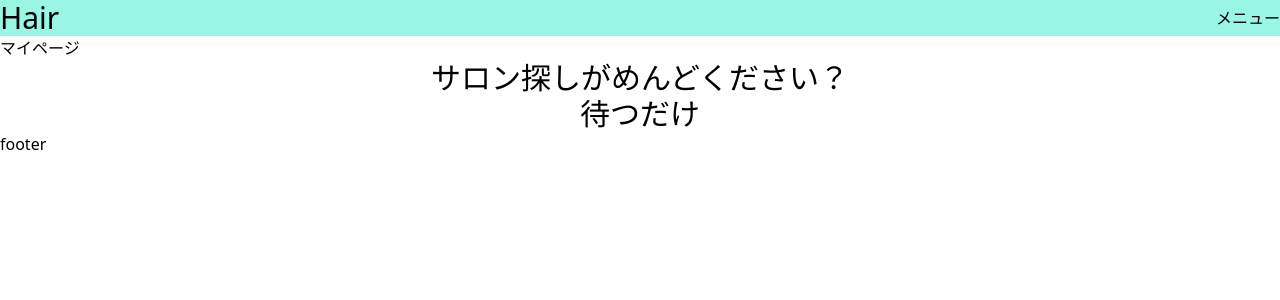
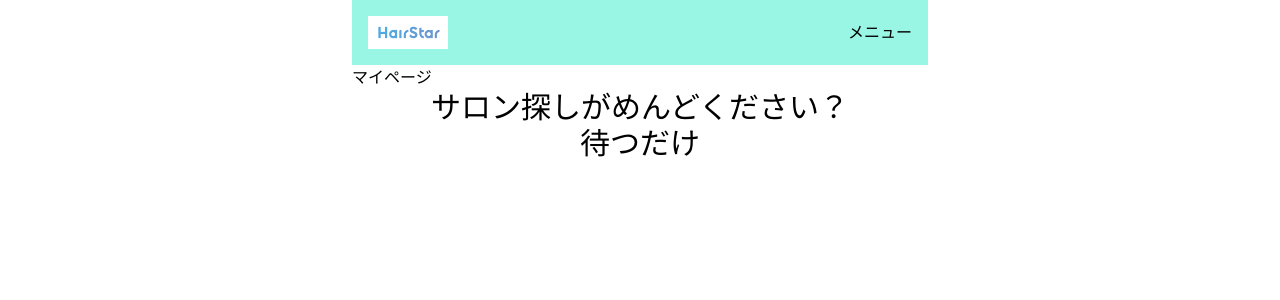
Before and after one commit to sacrwst/hairstar, a React (Create React App) app: page / in a window 1280 px wide. Shown: the top 300 px of the page. Built offline with nearby package versions, Linux system fonts and the light colour scheme.

Commit message:
✨ Header, Footerを共通化

```diff
--- a/src/App.tsx
+++ b/src/App.tsx
@@ -1,5 +1,6 @@
 import { Mypage } from "components/pages/Mypage";
 import { Top } from "components/pages/Top";
+import { DefaultTemplate } from "components/templates/DefaultTemplate";
 import { BrowserRouter, Route, Routes } from "react-router-dom";
 
 function App() {
@@ -7,8 +8,22 @@ function App() {
     <div className="App">
       <BrowserRouter>
         <Routes>
-          <Route index element={<Top />} />
-          <Route path="/mypage" element={<Mypage />} />
+          <Route
+            index
+            element={
+              <DefaultTemplate>
+                <Top />
+              </DefaultTemplate>
+            }
+          />
+          <Route
+            path="/mypage"
+            element={
+              <DefaultTemplate>
+                <Mypage />
+              </DefaultTemplate>
+            }
+          />
         </Routes>
       </BrowserRouter>
     </div>
--- a/src/components/pages/Mypage.tsx
+++ b/src/components/pages/Mypage.tsx
@@ -2,19 +2,7 @@ import { Link } from "react-router-dom";
 
 export const Mypage = () => {
   return (
-    <div className="mypage max-w-xl mx-auto">
-      <header className="bg-teal-200 p-4">
-        <div className="flex justify-between items-center">
-          <h1 className="w-20">
-            <Link to={"/"}>
-              <img src={`${process.env.PUBLIC_URL}/logo.png`} alt="" />
-            </Link>
-          </h1>
-          <div className="cursor-pointer">メニュー</div>
-        </div>
-      </header>
-      <main>
-        <div className="max-w-xl mx-auto">
+    <main className="Mypage">
       <Link to={"/login"}>ログイン</Link>
       <h2 className="text-3xl text-center">マイページ</h2>
       <div>
@@ -45,9 +33,6 @@ export const Mypage = () => {
           </li>
         </ul>
       </div>
-        </div>
     </main>
-      <footer>footer</footer>
-    </div>
   );
 };
--- a/src/components/pages/Top.tsx
+++ b/src/components/pages/Top.tsx
@@ -2,14 +2,7 @@ import { Link } from "react-router-dom";
 
 export const Top = () => {
   return (
-    <div className="top">
-      <header className="bg-teal-200">
-        <div className="flex justify-between items-center">
-          <h1 className="text-3xl">Hair</h1>
-          <div className="cursor-pointer">メニュー</div>
-        </div>
-      </header>
-      <main>
+    <main className="Top">
       <div>
         <Link to={"/mypage"}>マイページ</Link>
         <h2 className="text-3xl text-center">
@@ -19,7 +12,5 @@ export const Top = () => {
         </h2>
       </div>
     </main>
-      <footer>footer</footer>
-    </div>
   );
 };
--- a/src/components/templates/DefaultTemplate.tsx
+++ b/src/components/templates/DefaultTemplate.tsx
@@ -1,19 +1,28 @@
+import { ReactNode } from "react";
 import { Link } from "react-router-dom";
 
-export const DefaultTemplate = () => {
+type Props = {
+  children: ReactNode;
+};
+
+export const DefaultTemplate = (props: Props) => {
   return (
-    <>
+    <div className="max-w-xl mx-auto">
       <header className="bg-teal-200 p-4">
         <div className="flex justify-between items-center">
           <h1 className="w-20">
             <Link to={"/"}>
-              <img src={`${process.env.PUBLIC_URL}/logo.png`} alt="" />
+              <img
+                src={`${process.env.PUBLIC_URL}/logo.png`}
+                alt="HairStarロゴ"
+              />
             </Link>
           </h1>
           <div className="cursor-pointer">メニュー</div>
         </div>
       </header>
+      {props.children}
       <footer></footer>
-    </>
+    </div>
   );
 };
```
Lines whose indentation alone changed are shown as unchanged.
